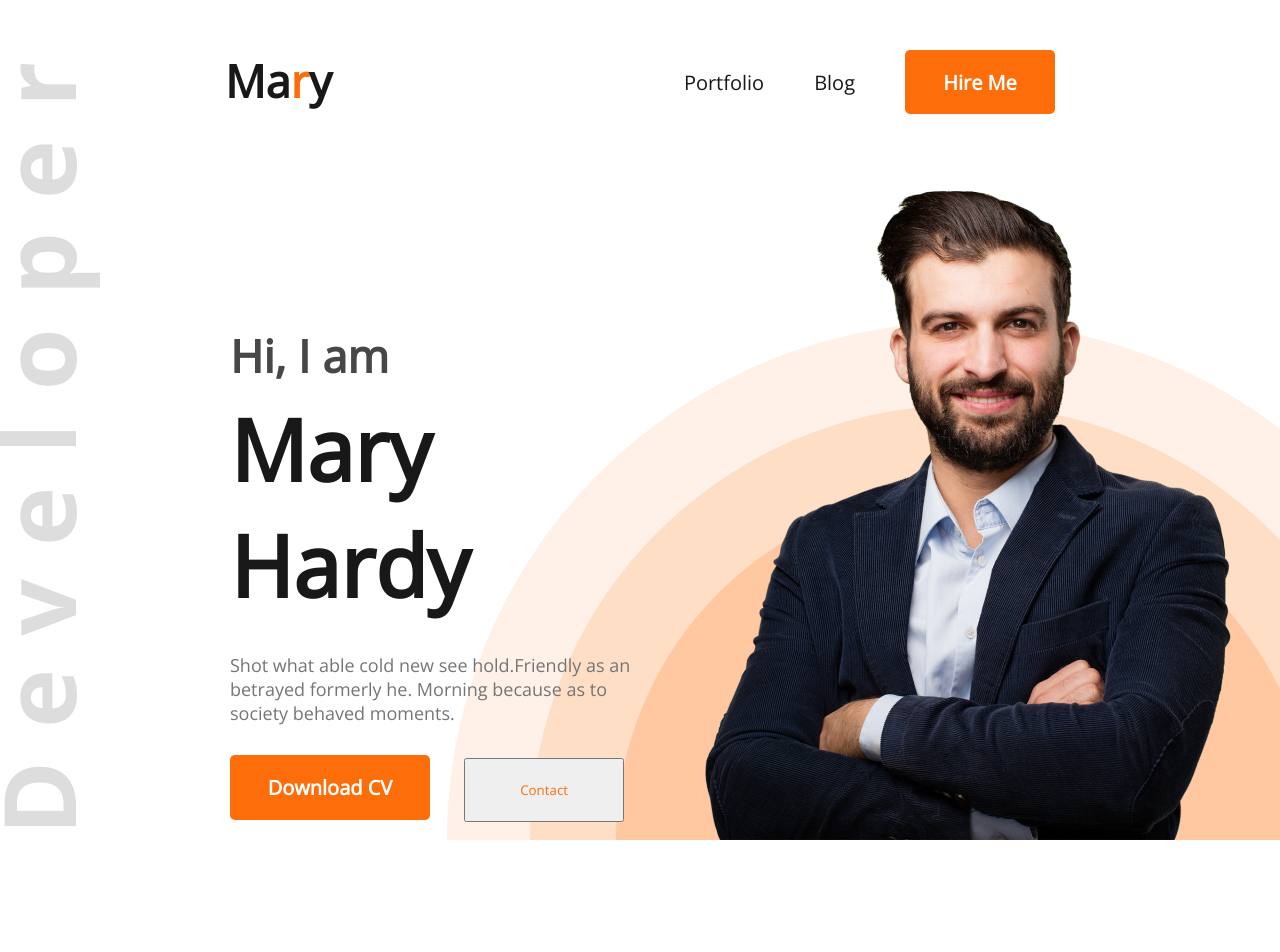
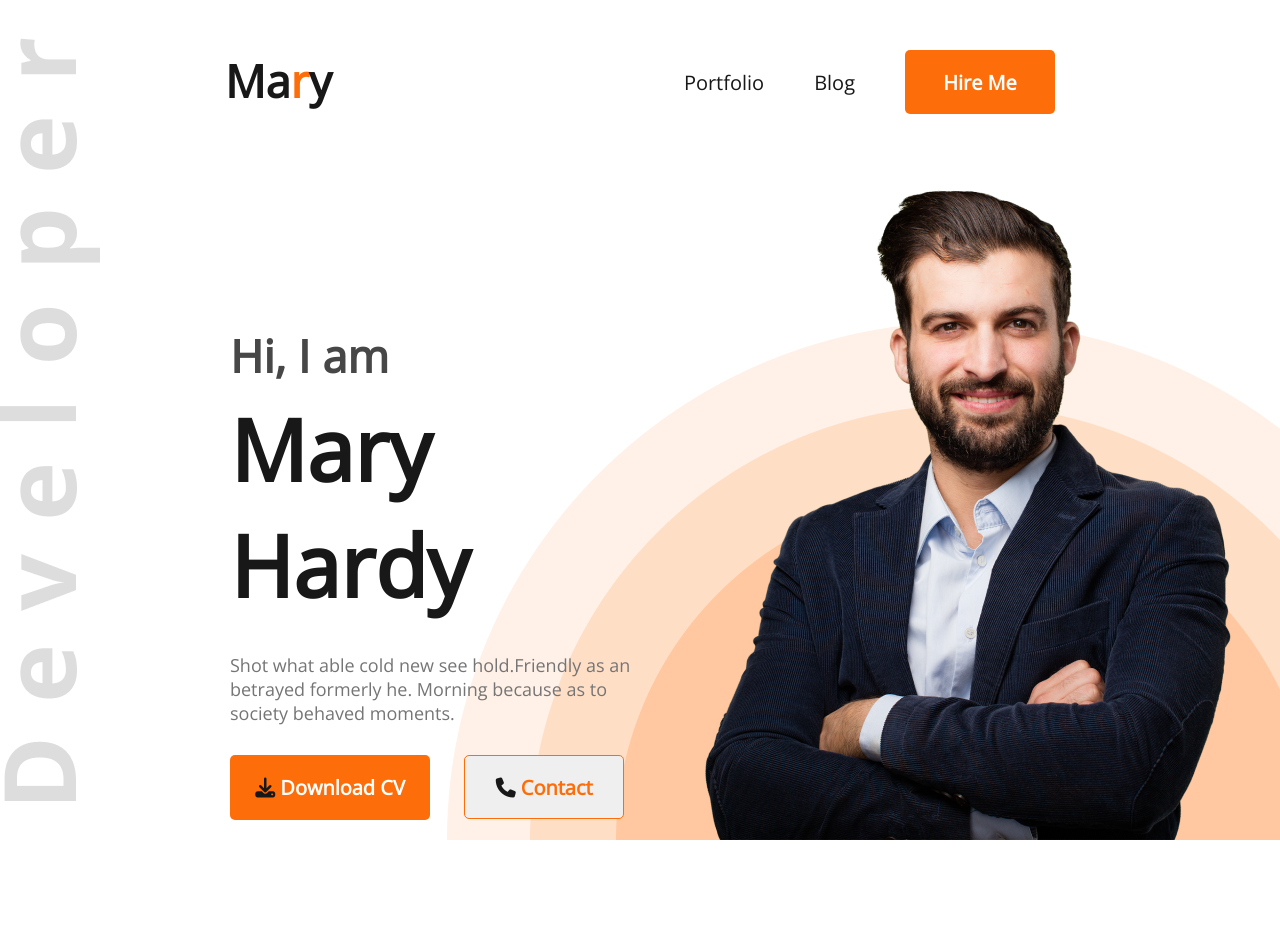
Before and after one commit to FaisalAhmedNour/Practice-portfolio, a plain HTML site: page index.html in a window 1280 px wide. Shown: the top 952 px of the page. Drawn offline with nearby package versions, Linux system fonts and the light colour scheme.

Commit message:
icon added

```diff
--- a/index.html
+++ b/index.html
@@ -10,6 +10,7 @@
     <link rel="preconnect" href="https://fonts.gstatic.com" crossorigin>
     <link href="https://fonts.googleapis.com/css2?family=Open+Sans&display=swap" rel="stylesheet">
     <link rel="stylesheet" href="style/portfolio.css">
+    <script src="https://kit.fontawesome.com/a9cdeb15a4.js" crossorigin="anonymous"></script>
 </head>
 
 <body>
@@ -29,8 +30,8 @@
                 <h1 class="banner-title">Mary Hardy</h1>
                 <p class="description">Shot what able cold new see hold.Friendly as an betrayed formerly he. Morning
                     because as to society behaved moments.</p>
-                <button class="primary-button cv-download">Download CV</button>
-                <button class="contact">Contact</button>
+                <button class="primary-button cv-download"><i class="fa-solid fa-download"></i> Download CV</button>
+                <button class="contact"><i class="fa-solid fa-phone"></i> Contact</button>
             </div>
             <img src="images/hardy.png" alt="Image of hardy" width="584px" height="676px">
         </div>
@@ -181,8 +182,8 @@
                     </div>
                 </div>
             </div>
-            <div class="summety-button-align">
-                <button class="primary-button summary-button">Download CV</button>
+            <div class="summary-button-align">
+                <button class="primary-button summary-button"><i class="fa-solid fa-download"></i> Download CV</button>
             </div>
         </section>
     </main>
@@ -220,4 +221,5 @@
         </section>
     </footer>
 </body>
+
 </html>
--- a/style/portfolio.css
+++ b/style/portfolio.css
@@ -38,7 +38,7 @@
 .nav-bar {
     display: flex;
     justify-content: space-between;
-    margin: 50px 225px;
+    padding: 50px 225px;
 }
 
 .nav-tittle {
@@ -110,6 +110,10 @@
     width: 160px;
     height: 64px;
     margin-left: 30px;
+    font-weight: 700;
+    font-size: 20px;
+    border: 1px solid #FD6E0A;
+    border-radius: 5px;
 }
 
 .banner img {
@@ -235,12 +239,10 @@
     padding: 18px;
 }
 
-/* .summary-button-align {
+.summary-button-align {
     text-align: center;
-    margin: 0 auto;
-    justify-content: center;
-    align-items: center;
-} */
+
+}
 
 /* footer */
 .footer {
```
